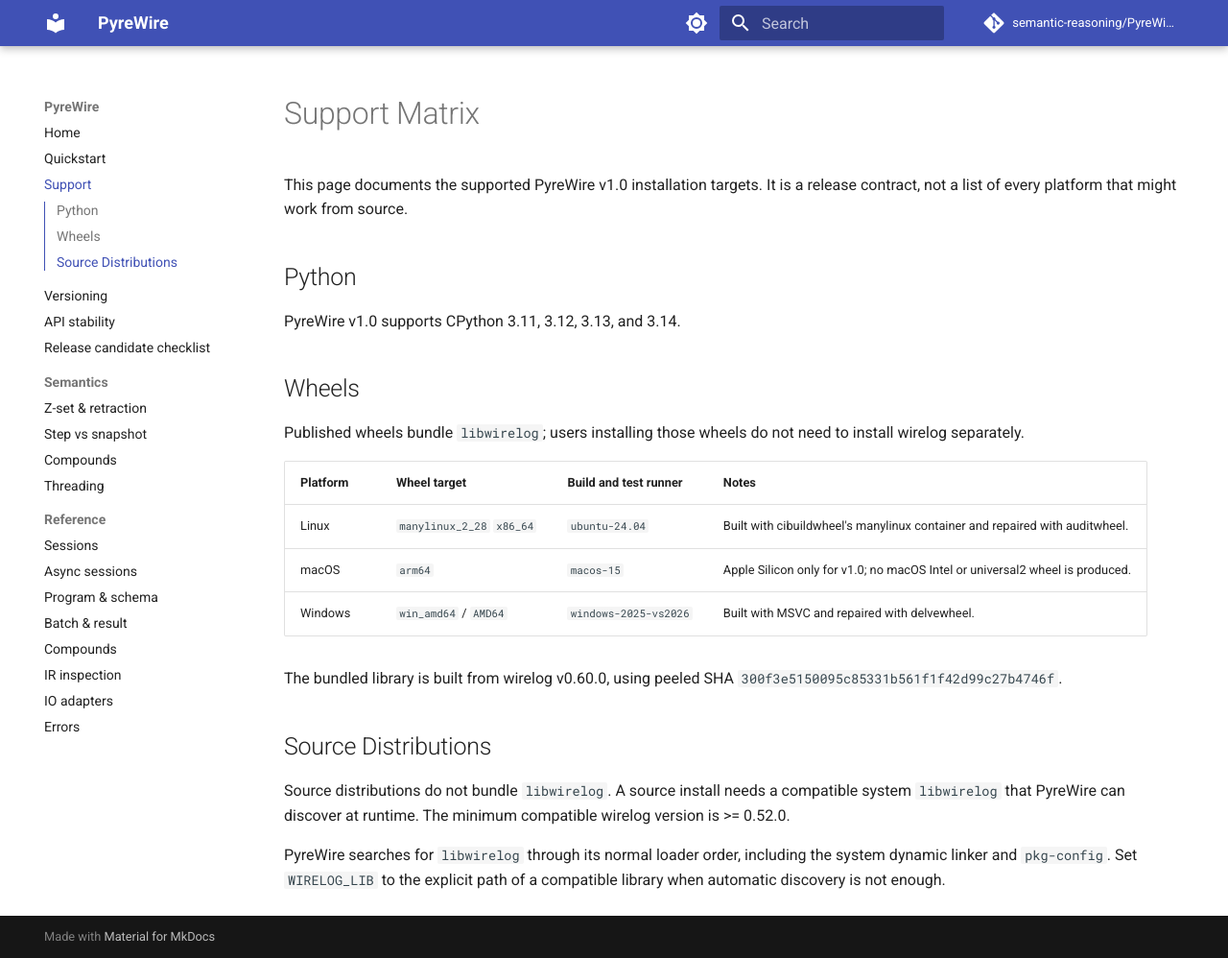
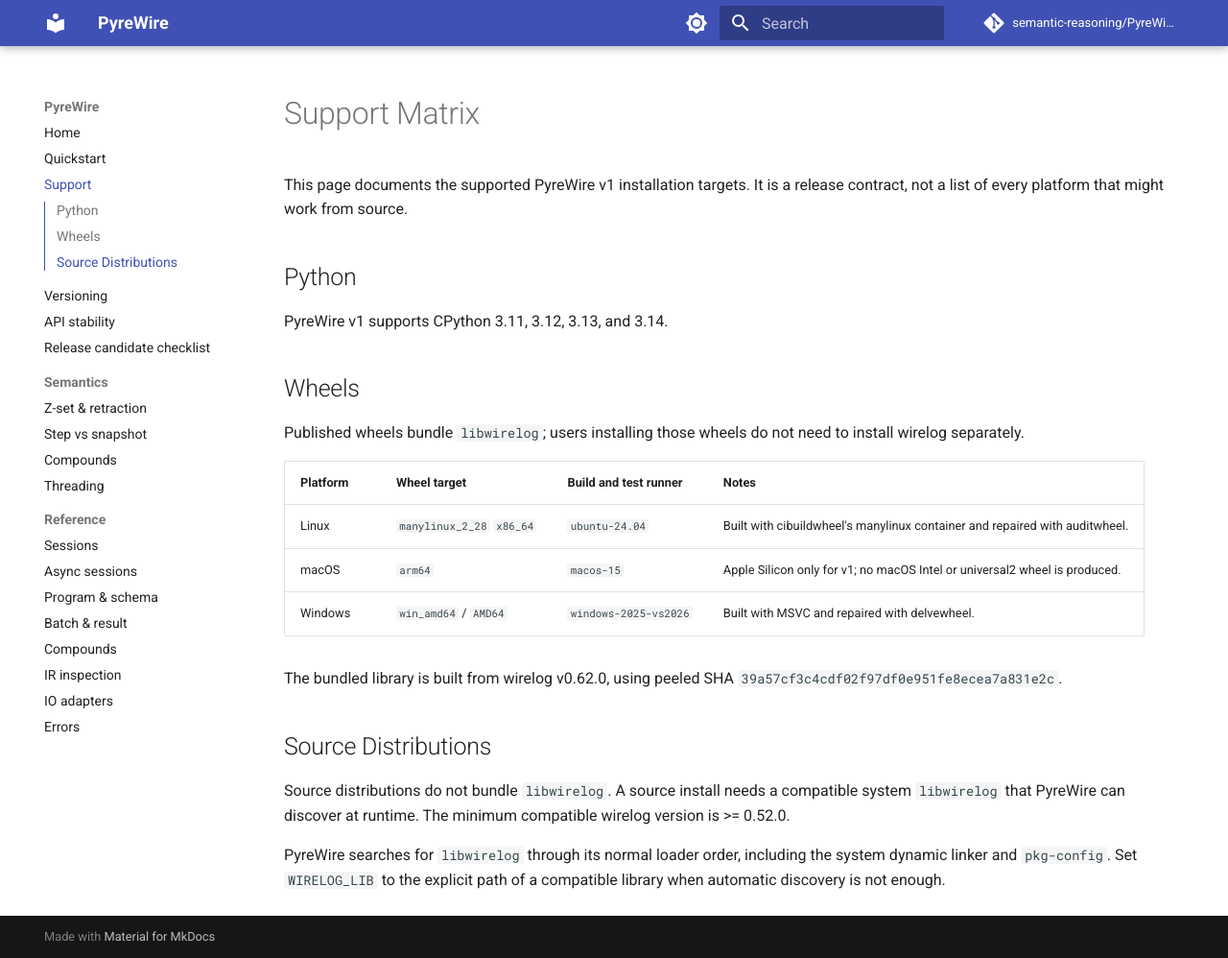
Before and after one commit to semantic-reasoning/PyreWire, an MkDocs documentation site: the page built from docs/support.md, in a window 1280 px wide and 998 px high. Shown: the whole window at 96% size. Built offline with MkDocs 1.6.1 and Material for MkDocs 9.7.7, drawn with Linux system fonts in a browser that asks for light colours; comment, search, counter and statistics services are not loaded.

Commit message:
Pin wirelog to 0.62.0

```diff
--- a/docs/support.md
+++ b/docs/support.md
@@ -1,12 +1,12 @@
 # Support Matrix
 
-This page documents the supported PyreWire v1.0 installation targets.
+This page documents the supported PyreWire v1 installation targets.
 It is a release contract, not a list of every platform that might work
 from source.
 
 ## Python
 
-PyreWire v1.0 supports CPython 3.11, 3.12, 3.13, and 3.14.
+PyreWire v1 supports CPython 3.11, 3.12, 3.13, and 3.14.
 
 ## Wheels
 
@@ -16,11 +16,11 @@
 | Platform | Wheel target | Build and test runner | Notes |
 | -------- | ------------ | --------------------- | ----- |
 | Linux | `manylinux_2_28` `x86_64` | `ubuntu-24.04` | Built with cibuildwheel's manylinux container and repaired with auditwheel. |
-| macOS | `arm64` | `macos-15` | Apple Silicon only for v1.0; no macOS Intel or universal2 wheel is produced. |
+| macOS | `arm64` | `macos-15` | Apple Silicon only for v1; no macOS Intel or universal2 wheel is produced. |
 | Windows | `win_amd64` / `AMD64` | `windows-2025-vs2026` | Built with MSVC and repaired with delvewheel. |
 
-The bundled library is built from wirelog v0.60.0, using peeled SHA
-`300f3e5150095c85331b561f1f42d99c27b4746f`.
+The bundled library is built from wirelog v0.62.0, using peeled SHA
+`39a57cf3c4cdf02f97df0e951fe8ecea7a831e2c`.
 
 ## Source Distributions
 
```
Also changed, not shown: CHANGELOG.md (+21 -0 lines), docs/versioning.md (+1 -0 lines), pyproject.toml (+4 -4 lines), 8 other files.
